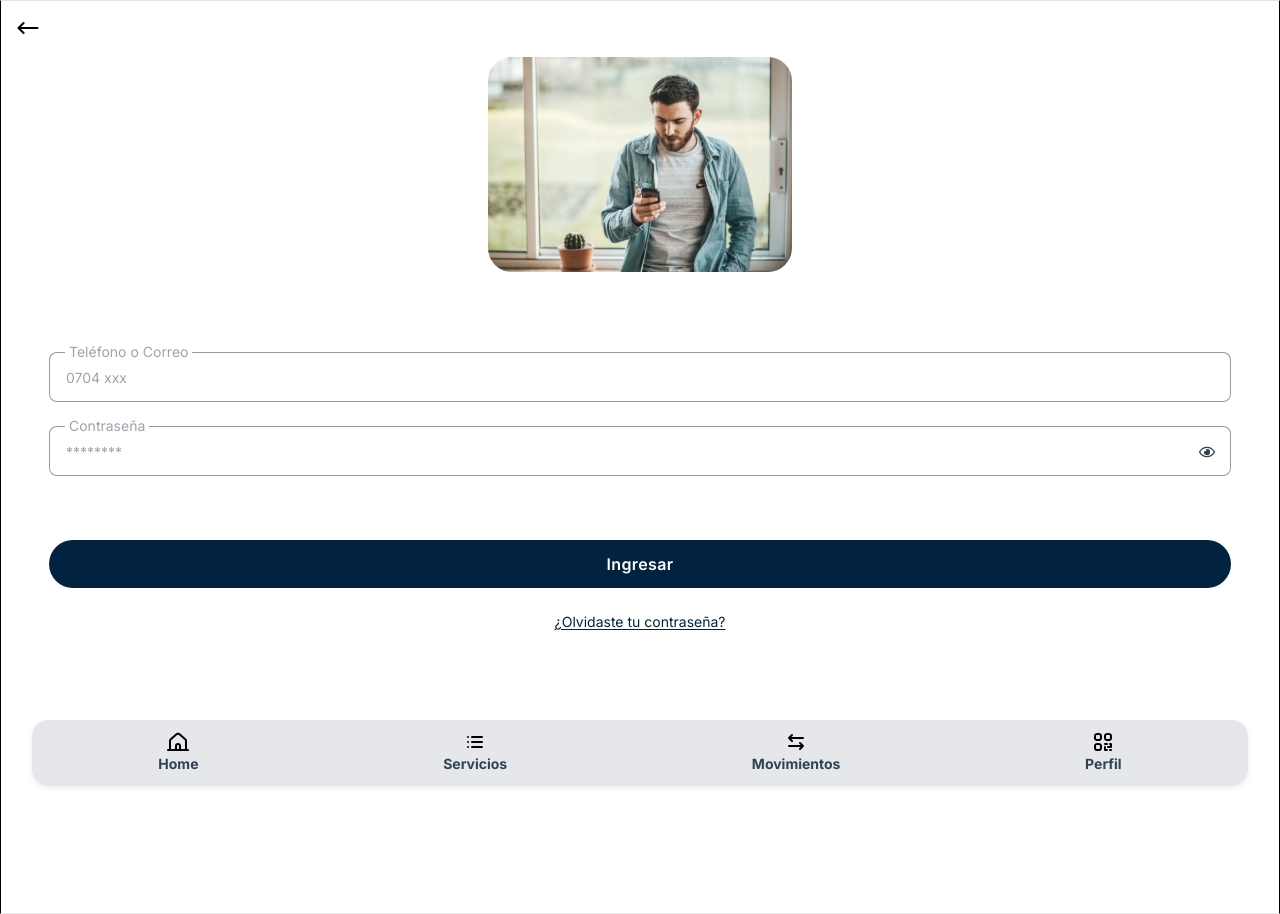
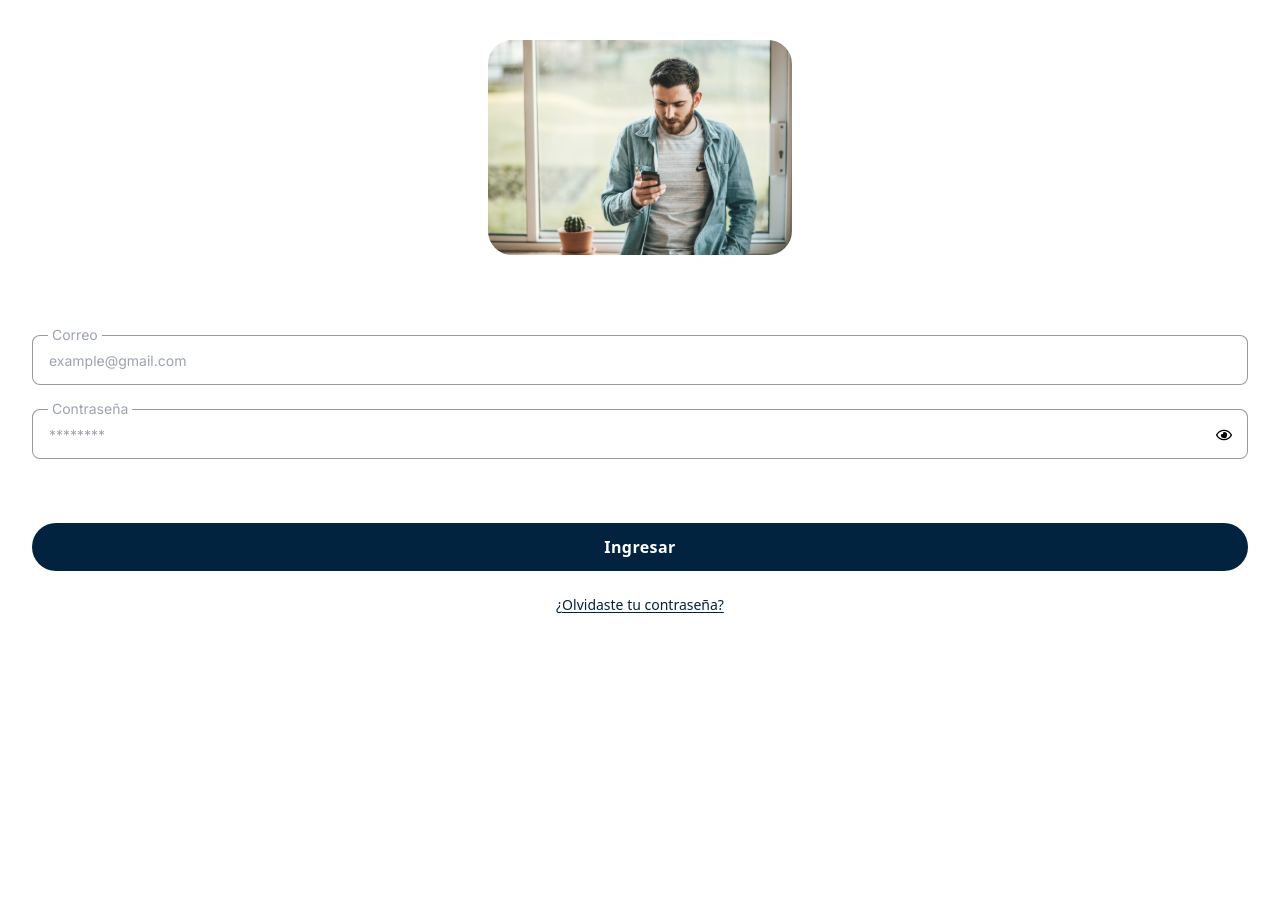
Before and after one commit to No-Country/s8-10-m-node-react, a React (Vite) app in the folder frontend/: page /login in a window 1280 px wide. After the commit the page ends 800 px from the top, so only its background shows below. Built offline with nearby package versions, Linux system fonts and the light colour scheme.

Commit message:
create context

```diff
--- a/frontend/src/components/Button.jsx
+++ b/frontend/src/components/Button.jsx
@@ -1,7 +1,7 @@
 
-export const Button = ({ children, nameClass }) => {
+export const Button = ({ children, nameClass, func }) => {
   return (
-    <button type='text' className={`${nameClass}`}>
+    <button type='text' className={`${nameClass}`} onClick={func}>
       {children}
     </button>
   )
--- a/frontend/src/components/InputField.jsx
+++ b/frontend/src/components/InputField.jsx
@@ -1,8 +1,8 @@
 
-const InputField = ({ id, type, name, placeholder, labelFor, content, setValue, icon, condition }) => {
+const InputField = ({ id, type, name, placeholder, labelFor, content, setValue, icon, condition, func }) => {
   return (
     <div className='flex flex-col relative'>
-      <input className='outline-0 px-4 py-3 border border-black/40 rounded-lg peer focus:border-black transition duration-400 placeholder:font-inter placeholder:text-gray-400 placeholder:text-sm' id={id} type={type} name={name} placeholder={placeholder} />
+      <input className='outline-0 px-4 py-3 border border-black/40 rounded-lg peer focus:border-black transition duration-400 placeholder:font-inter placeholder:text-gray-400 placeholder:text-sm' id={id} type={type} name={name} placeholder={placeholder} onChange={func}/>
 
       <label className="absolute left-4 -top-[10px] px-1 bg-white text-sm text-gray-400 transition duration-400 peer-focus:text-black font-inter" htmlFor={labelFor}>{content}</label>
       <span className='absolute right-4 top-[18px]' onClick={() => setValue(!condition)}> {icon} </span>
--- /dev/null
+++ b/frontend/src/context/UserContext.jsx
@@ -0,0 +1,26 @@
+import { createContext, useContext, useState } from 'react'
+
+const UserContext = createContext()
+
+export const useUserContext = () => useContext(UserContext)
+
+const UserProvider = ({ children }) => {
+  const [user, setUser] = useState({});
+
+
+  const login = (dataUser) => {
+    setUser(dataUser)
+  }
+
+  const logOut = () =>{
+    setUser({})
+  }
+
+  return (
+    <UserContext.Provider value={{user, login, logOut}}>
+      {children}
+    </UserContext.Provider>
+  )
+}
+
+export default UserProvider
--- a/frontend/src/main.jsx
+++ b/frontend/src/main.jsx
@@ -1,10 +1,13 @@
 import React from 'react'
 import ReactDOM from 'react-dom/client'
+import UserProvider from './context/UserContext.jsx'
 import App from './App.jsx'
 import './index.css'
 
 ReactDOM.createRoot(document.getElementById('root')).render(
   <React.StrictMode>
-    <App />
+    <UserProvider>
+      <App />
+    </UserProvider>
   </React.StrictMode>
 )
--- a/frontend/src/pages/Home.jsx
+++ b/frontend/src/pages/Home.jsx
@@ -1,11 +1,15 @@
+import { useNavigate } from 'react-router'
 import { Button } from '../components/Button'
 import { CreditCardComp } from '../components/CreditCardComp'
 import { FaBars, FaBell, FaRegEye } from 'react-icons/fa'
 import { IoTrendingUp, IoTrendingDownOutline } from 'react-icons/io5'
+import { useUserContext } from '../context/UserContext'
 
 export const Home = () => {
 
-
+  const navigate = useNavigate()
+  const { logOut, user } = useUserContext()
+  console.log(user);
   return (
     <main className='w-full min-h-screen flex flex-col items-center bg-gray-100 px-2 py-4'>
       <section className='w-[90%] h-[300px] py-3 px-5 mx-auto flex flex-col items-center gap-10 bg-[#42ADD5] rounded-[30px] mb-7'>
@@ -32,7 +36,14 @@ export const Home = () => {
         </div>
       </section>
       <CreditCardComp height='160' cardNumber='4111111111111111'/>
-      <section></section>
+      <section>
+        <Button func={() =>{
+          logOut()
+          navigate('/')
+        }} >
+          Cerrar sesion
+        </Button>
+      </section>
     </main>
   )
 }
--- a/frontend/src/pages/Layout.jsx
+++ /dev/null
@@ -1,21 +0,0 @@
-import React, { useEffect } from 'react'
-import { Outlet, useLocation, useNavigate } from 'react-router-dom'
-import { NavBar } from '../components/NavBar'
-import { BackButton } from '../components/BackButton'
-
-export const Layout = () => {
-  const { pathname } = useLocation()
-  const navigate = useNavigate()
-
-  useEffect(() => {
-    pathname === '/' && navigate('home')
-  }, [])
-
-  return (
-    <main className='bg-white flex flex-col items-center min-h-screen p-4 md:max-w-[1440px] mx-auto gap-4 text-[#2E4355] pb-[96px] border border-x-black font-inter'>
-      <BackButton />
-      <Outlet />
-      <NavBar />
-    </main>
-  )
-}
--- a/frontend/src/pages/Login.jsx
+++ b/frontend/src/pages/Login.jsx
@@ -1,29 +1,60 @@
+import { useEffect, useState } from 'react'
 import slider from '../assets/images/login-slider.svg'
 import { FaRegEye, FaRegEyeSlash } from 'react-icons/fa'
-import {Button } from '../components/Button'
-import { useState } from 'react'
+import { Button } from '../components/Button'
 import InputField from '../components/InputField'
+import { useUserContext } from '../context/UserContext'
+import { useNavigate } from 'react-router'
+
 
 export const Login = () => {
   const [showPassword, setShowPassword] = useState(false)
+  const [validateForm, setValidateForm] = useState({});
 
-  const submitForm = (e) => {
+  const navigate = useNavigate()
+  const { login } = useUserContext();
+
+  const handleChange = (e) => {
+    setValidateForm({
+        ...validateForm,
+        [e.target.name]: e.target.value,
+      }
+    )
+  }
+
+  const validateUser = async (e) =>{
     e.preventDefault()
+    const requestOptions = {
+      method: 'POST',
+      body: {
+        email: validateForm.email,
+        password: validateForm.password
+      },
+      redirect: 'follow'
+    };
+
+    const res = await fetch('https://pagaya.onrender.com/api/auth', requestOptions)
+    const data = await res.json()
+    console.log(data)
   }
+
+ console.log(validateForm);
 
   return (
     <main className='w-full min-h-screen flex flex-col items-center gap-20'>
+
       <section className='mt-10'>
         <img src={slider} alt=''/>
       </section>
+
       <section className='w-full px-8'>
-        <form className='w-full flex flex-col gap-6' onSubmit={submitForm}>
-          <InputField id='userLogin' type='text' name='userLogin' placeholder='0704 xxx' labelFor='userLogin' content='Teléfono o Correo'/>
+        <form className='w-full flex flex-col gap-6'>
+          <InputField id='email' type='email' name='email' placeholder='example@gmail.com' labelFor='email' content='Correo' func={handleChange}/>
 
-          <InputField id='password' type={showPassword ? 'text' : 'password'} name='password' placeholder='********' labelFor='password' content='Contraseña' setValue={setShowPassword} condition={showPassword} icon={showPassword ? <FaRegEyeSlash/> : <FaRegEye/>}/>
+          <InputField id='password' type={showPassword ? 'text' : 'password'} name='password' placeholder='********' labelFor='password' content='Contraseña' func={handleChange} setValue={setShowPassword} condition={showPassword} icon={showPassword ? <FaRegEyeSlash/> : <FaRegEye/>}/>
 
           <div className='flex flex-col gap-6'>
-           <Button type='submit' nameClass='bg-[#012340] mt-10 py-3 rounded-full text-white font-semibold tracking-wide'>Ingresar</Button>
+           <Button type='button' func={validateUser} nameClass='bg-[#012340] mt-10 py-3 rounded-full text-white font-semibold tracking-wide'>Ingresar</Button>
             <p className='text-sm text-center text-[#012340] underline underline-offset-2'>
               ¿Olvidaste tu contraseña?
             </p>
--- a/frontend/src/pages/OnBoarding.jsx
+++ b/frontend/src/pages/OnBoarding.jsx
@@ -1,7 +1,23 @@
-import { Button } from '../components/Button';
+import { useEffect } from 'react';
 import { Link } from 'react-router-dom'
 
+let requestOptions = {
+  method: 'GET',
+  redirect: 'follow'
+};
+
 const OnBoarding = () => {
+
+
+
+  useEffect(() => {
+    fetch('https://pagaya.onrender.com/api/business', requestOptions)
+    .then(res => res.json())
+    .then(data => console.log(data))
+    .catch(error => console.log('error', error))
+
+
+  }, []);
 
   const linkClass = `w-4/5 mx-auto py-2 text-center rounded-full font-semibold tracking-wide`
 
```
Also changed, not shown: frontend/src/router.jsx (+3 -5 lines).
